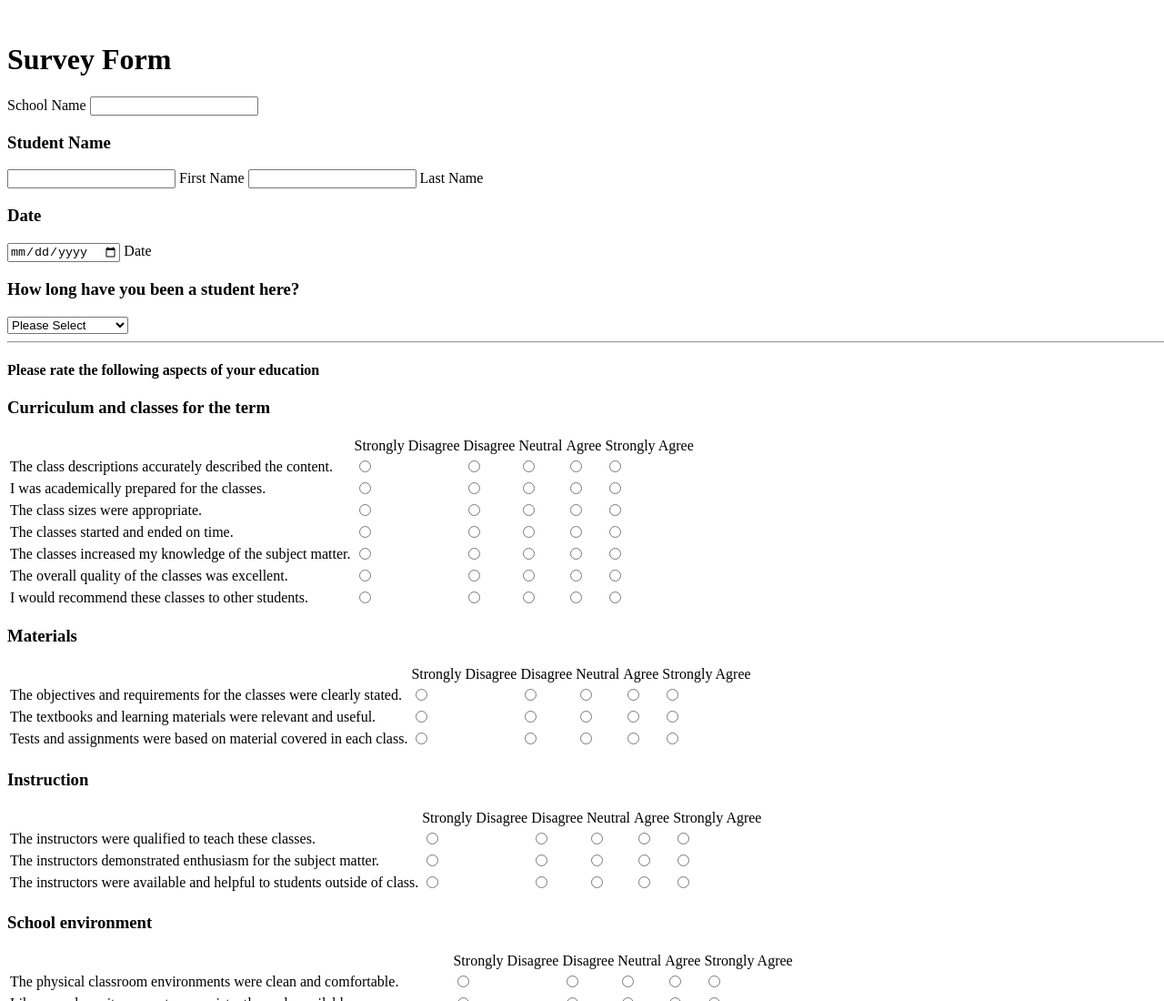
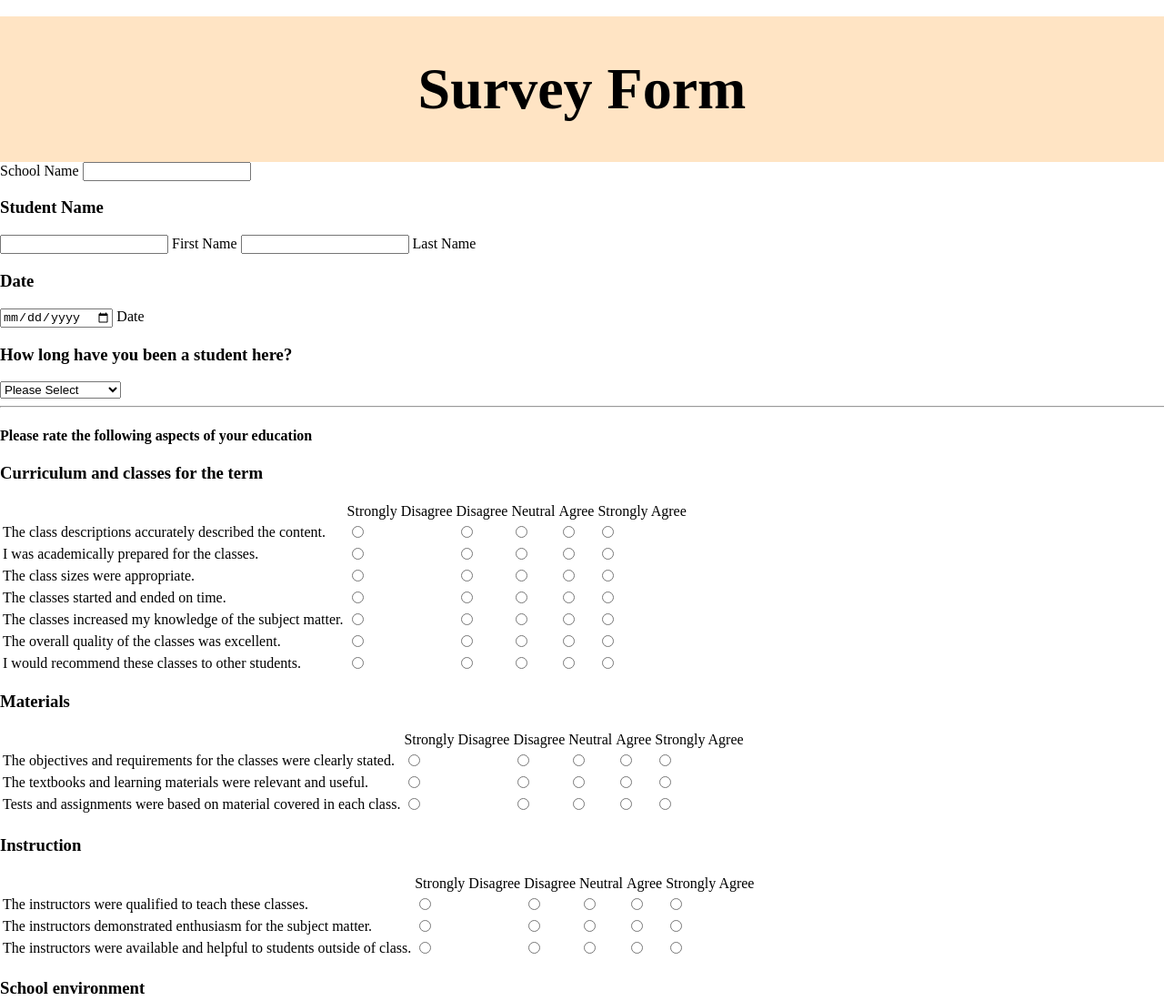
Before and after one commit to Mduduzi-Ndlovu1/HTML-and-CSS-Portfolio, a plain HTML site: page Survey Form/index.html in a window 1280 px wide. Shown: the top 1100 px of the page at 91% size. Drawn offline with Linux system fonts and the light colour scheme.

Commit message:
Styling begins

```diff
--- a/Survey Form/index.html
+++ b/Survey Form/index.html
@@ -1,14 +1,15 @@
 <!DOCTYPE html>
 <html lang="en">
 <head>
+    <link rel="stylesheet" href="style.css">
     <meta charset="UTF-8">
     <meta name="viewport" content="width=device-width, initial-scale=1.0">
     <title>Document</title>
 </head>
 <br>
-    <Header>
-        <h1>Survey Form</h1>
-    </Header>
+    <header class="header">
+        <h1 class="header-title">Survey Form</h1>
+    </header>
     <!-- School Name -->
     <div>
         <label for="School-name">School Name</label>
--- a/Survey Form/style.css
+++ b/Survey Form/style.css
@@ -0,0 +1,18 @@
+HTML, body {
+    margin: 0px;
+    padding: 0px;
+      border: 0px;
+}
+
+/* Header styles */
+.header {
+    display: flex;
+    justify-content: center;
+    align-items: center;
+    background-color: bisque;
+
+}
+
+.header-title {
+    font-size: 4rem;
+}
```
